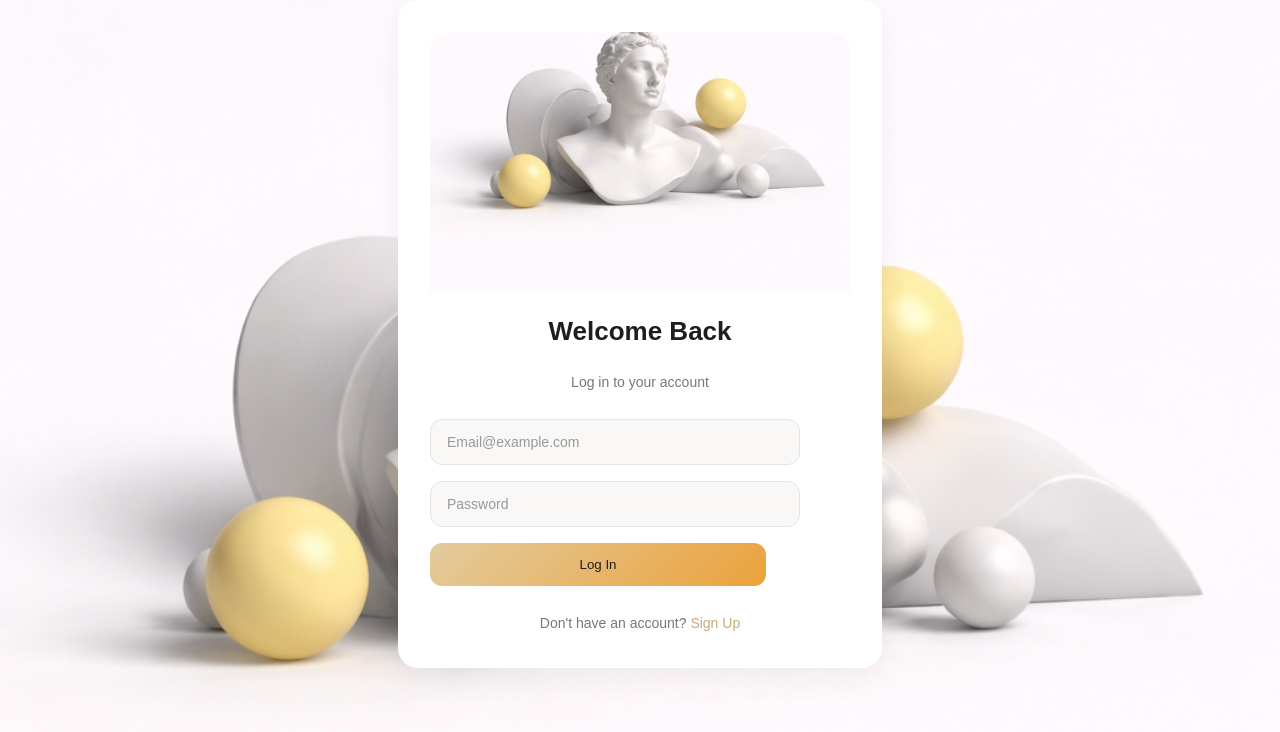
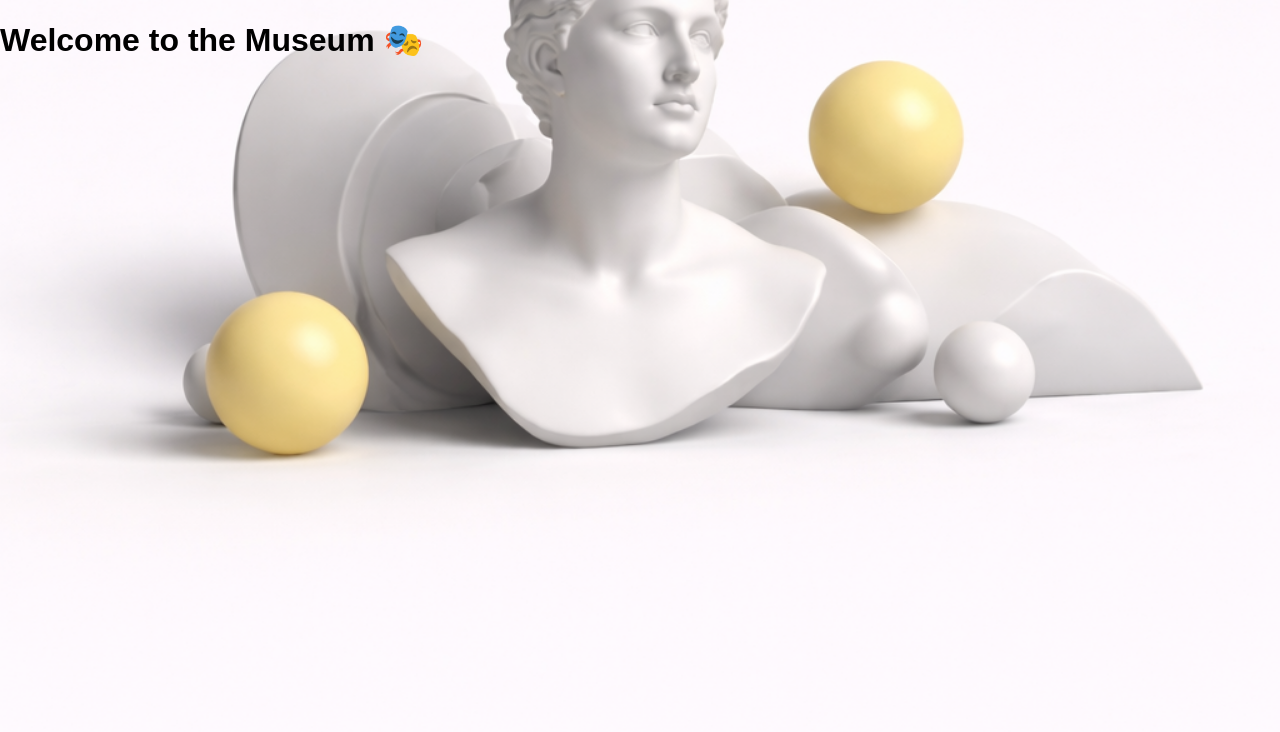
Before and after one commit to hayfa327/ApiMongoDB, a React (Vite) app in the folder frontend/mesum/: page /home in a window 1280 px wide. Shown: the top 732 px of the page. Built offline with nearby package versions, Linux system fonts and the light colour scheme.

Commit message:
make the login button work

```diff
--- a/frontend/mesum/package.json
+++ b/frontend/mesum/package.json
@@ -17,6 +17,7 @@
     "locomotive-scroll": "^5.0.1",
     "react": "^19.2.4",
     "react-dom": "^19.2.4",
+    "react-router-dom": "^7.13.1",
     "three": "^0.183.2"
   },
   "devDependencies": {
--- a/frontend/mesum/src/App.jsx
+++ b/frontend/mesum/src/App.jsx
@@ -1,11 +1,21 @@
+import {BrowserRouter, Routes , Route} from "react-router-dom"
 import Login from "./components/login/login"
+import Home from "./components/HomePage/home/home"
+
 
 export default function App() {
+
+
+
   return (
-    <main>
-< Login />
-    </main>
-  )
+<BrowserRouter>
+<Routes>
+  <Route path="/" element={<Login />} />
+   <Route path="/home" element={<Home />} />
+
+</Routes>
+</BrowserRouter>
+  );
 }
 
 
--- /dev/null
+++ b/frontend/mesum/src/components/HomePage/home/home.jsx
@@ -0,0 +1,3 @@
+export default function Home() {
+  return <h1>Welcome to the Museum 🎭</h1>;
+}
--- a/frontend/mesum/src/components/login/login.jsx
+++ b/frontend/mesum/src/components/login/login.jsx
@@ -1,10 +1,14 @@
 import {useState} from "react"
+import { useNavigate } from "react-router-dom";
 import login from "../../assets/login.png"
 import "./login.css"
 
 
 
 export default function Login() {
+
+
+  const navigate = useNavigate();
   const [email, setEmail] = useState("");
   const [password, setPassword] = useState("");
 
@@ -36,12 +40,11 @@ export default function Login() {
       console.log("SUCCESS:", data);
 
       localStorage.setItem("token", data.token);
-
-      alert("Login successful ");
+      navigate("/home")
 
     } catch (error) {
       console.error(error);
-      alert("Something went wrong");
+       alert("Something went wrong");
     }
   };
 
```
Also changed, not shown: frontend/mesum/src/components/HomePage/home/home.css (added), 1 other file (tests, documents, lock files or other folders).
